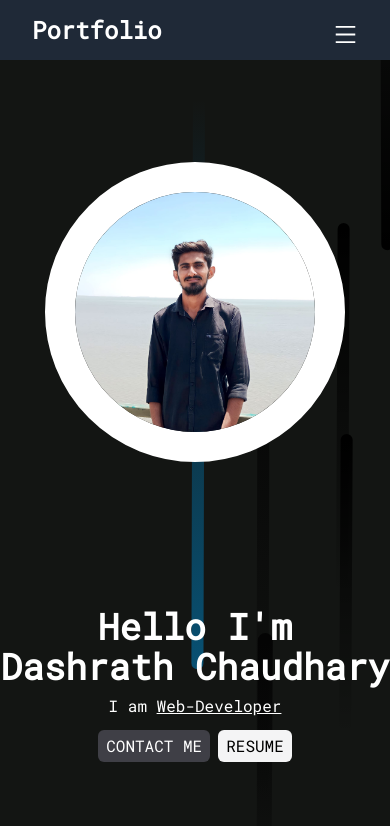
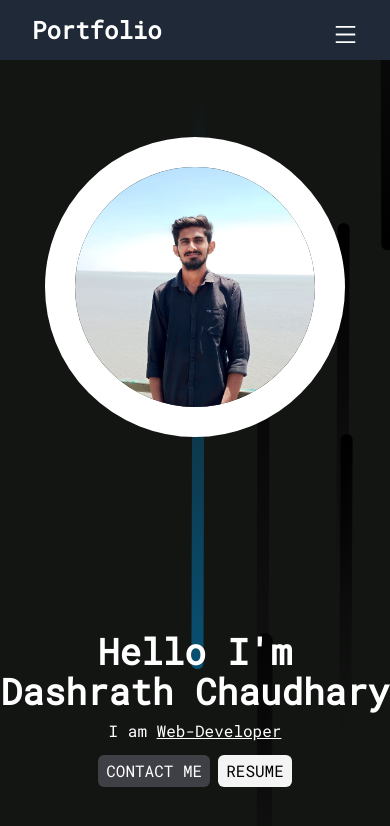
Before and after one commit to Dashrath-chaudhary/portfolio, a React (Create React App) app: page / in a window 390 px wide. Shown: the top 826 px of the page. Built offline with nearby package versions, Linux system fonts and the light colour scheme.

Commit message:
change home height

```diff
--- a/src/components/Home.js
+++ b/src/components/Home.js
@@ -10,7 +10,7 @@ const Home = ({selectedItem}) => {
         <div>
           <img src={image} alt="image" className='w-[300px] h-[300px]  rounded-full flex border-white border-[30px] flex-shrink-1 '/>
         </div>
-        <div className='text-white flex flex-col mt-[-100px] sm:mt-0 items-center'>
+        <div className='text-white flex flex-col items-center'>
           <h2 className='font-bold text-4xl'>Hello I'm</h2>
           <h2 className='font-bold text-4xl'>Dashrath Chaudhary</h2>
           <p className='mt-2'>I am <span className='underline underline-offset-1'>Web-Developer</span></p>
```
